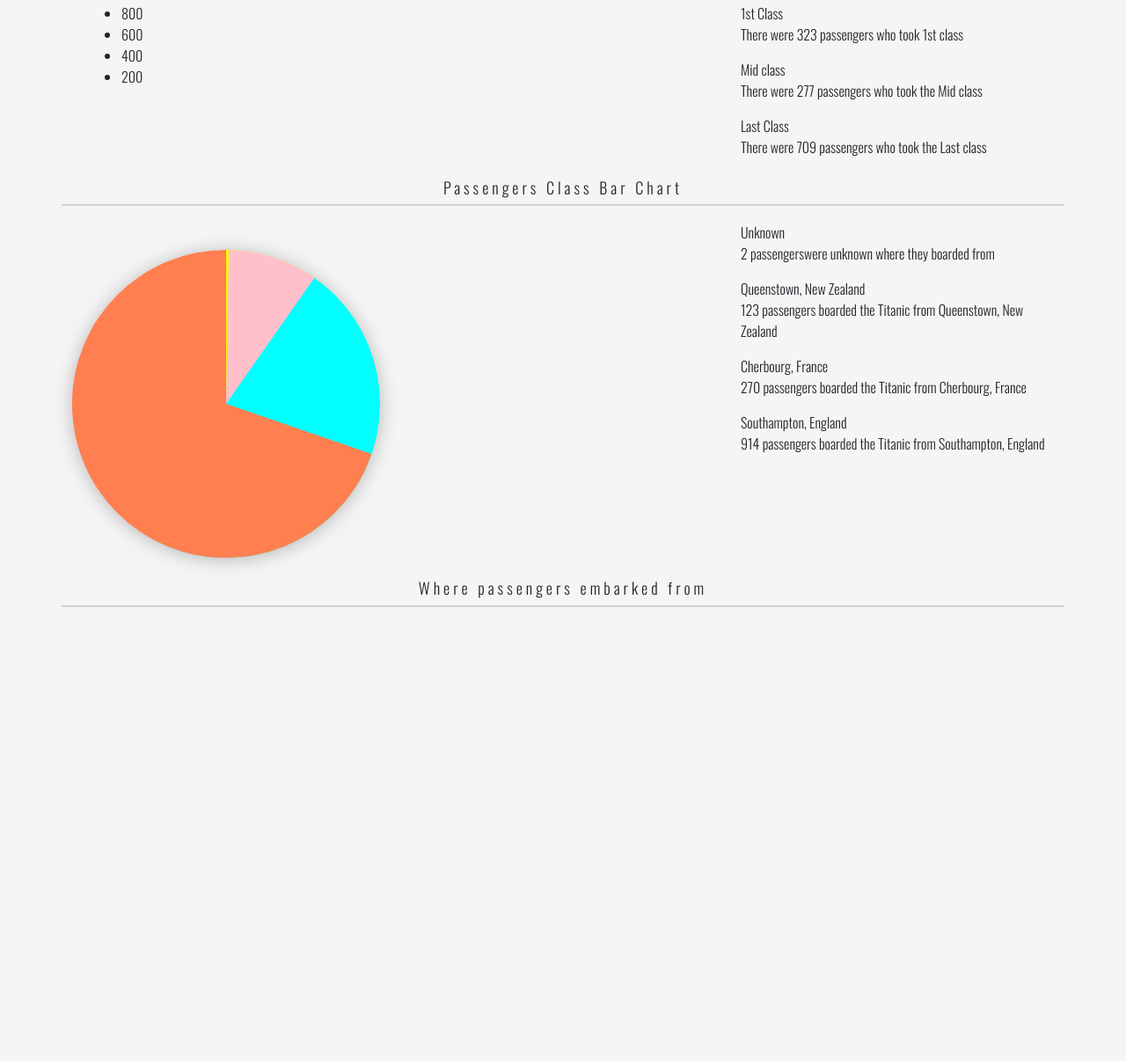
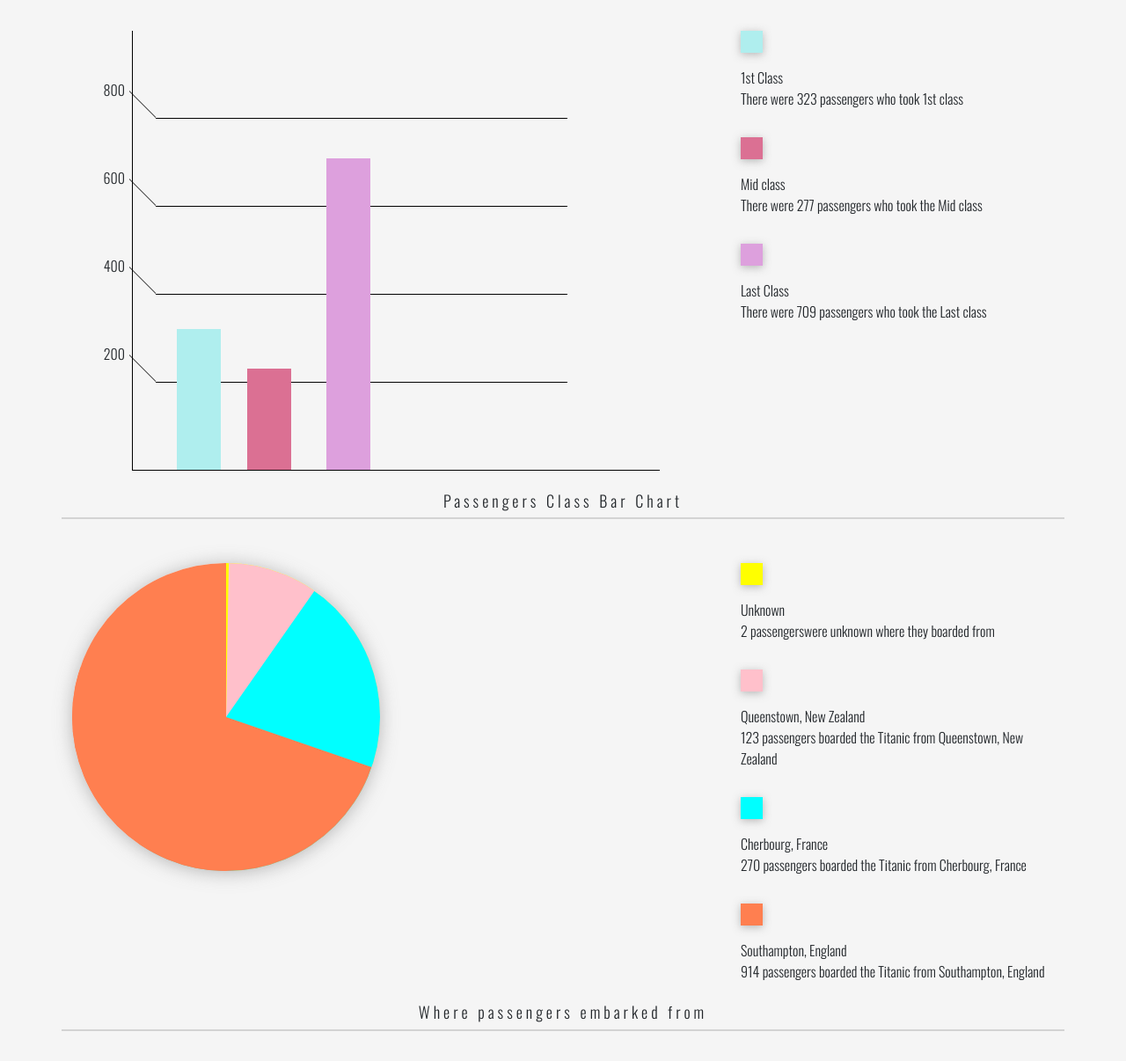
Before and after one commit to CSBinusInternational/Carmen_BarChart_html, a plain HTML site: page Index.html in a window 1280 px wide. Shown: the part 1534-2740 px from the top of the page at 88% size. Before the commit the page ends 2266 px from the top, so only its background shows below. Drawn offline with nearby package versions, Linux system fonts and the light colour scheme.

Commit message:
Update style.css

```diff
--- a/style.css
+++ b/style.css
@@ -2,10 +2,12 @@
     margin: 0;
     padding: 0;
 }
-html,body{
+body{
     font-family: 'Oswald', sans-serif;
     width: 100%;
     height: 100%;
+    justify-content: center;
+    align-items: center;
     background-color: whitesmoke;
 }
 nav{
@@ -45,8 +47,6 @@ h2{
 .pie-container{
     margin-top: 16px;
     display: flex;
-    align-items: center;
-    justify-content: center;
     width: 350px;
     height: 350px;
     margin-top: 2rem;
@@ -58,7 +58,7 @@ h2{
 .gender-content{
     background:conic-gradient( pink 64%, lightblue 36%)
 }
-.marker1{
+.gender-marker1{
     position: relative;
     width: 25px;
     height: 25px;
@@ -67,10 +67,10 @@ h2{
     background-color:lightblue;
     justify-content: center;
     align-items: center;
-    box-shadow: 0 2px 20px rgba(122, 122, 122, 0.5);
+    box-shadow: 0 2px 10px rgba(122, 122, 122, 0.5);
     overflow: hidden;
 }
-.marker2{
+.gender-marker2{
     position: relative;
     width: 25px;
     height: 25px;
@@ -143,16 +143,175 @@ h2{
 .pclass-layer:nth-child(4)::before{
     transform: rotate(20deg);
 }
+.pclass-marker1{
+    position: relative;
+    width: 25px;
+    height: 25px;
+    margin-top: 2rem;
+    margin-bottom: 1em;
+    background-color:gold;
+    justify-content: center;
+    align-items: center;
+    box-shadow: 0 2px 10px rgba(122, 122, 122, 0.5);
+    overflow: hidden;
+}
+.pclass-marker2{
+    position: relative;
+    width: 25px;
+    height: 25px;
+    margin-top: 2rem;
+    margin-bottom: 1em;
+    background-color:silver;
+    justify-content: center;
+    align-items: center;
+    box-shadow: 0 2px 10px rgba(122, 122, 122, 0.5);
+    overflow: hidden;
+}
+.pclass-marker3{
+    position: relative;
+    width: 25px;
+    height: 25px;
+    margin-top: 2rem;
+    margin-bottom: 1em;
+    background-color:brown;
+    justify-content: center;
+    align-items: center;
+    box-shadow: 0 2px 10px rgba(122, 122, 122, 0.5);
+    overflow: hidden;
+}
 /**/
 
 /*Survived*/
 .survive-content{
     background:conic-gradient( white 68%, black 38%)
 }
+.survive-marker1{
+    position: relative;
+    width: 25px;
+    height: 25px;
+    margin-top: 2rem;
+    margin-bottom: 1em;
+    background-color:white;
+    justify-content: center;
+    align-items: center;
+    box-shadow: 0 2px 10px rgba(122, 122, 122, 0.5);
+    overflow: hidden;
+}
+.survive-marker2{
+    position: relative;
+    width: 25px;
+    height: 25px;
+    margin-top: 2rem;
+    margin-bottom: 1em;
+    background-color:black;
+    justify-content: center;
+    align-items: center;
+    box-shadow: 0 2px 10px rgba(122, 122, 122, 0.5);
+    overflow: hidden;
+}
 /**/
 
-/*Chart 4*/
-
+/*Bar chart*/
+.bar-container{
+    position: relative;
+    width: 600px;
+    height: 500px;
+    border: 1px solid black;
+    border-top: none;
+    border-right: none;
+    margin-top: 2rem;
+    margin-bottom: 1em;
+    z-index: 0;
+}
+.amount{
+    position: relative;
+    top: 0px;
+    left: -30px;
+    width: 500px;
+    height: 500px;
+    z-index: 100;
+}
+.amount li{
+    list-style: none;
+    position: relative;
+    left: 0px;
+    height: 100px;
+    border-bottom: 1px solid black;
+}
+.amount li::before{
+    content: "";
+    position: absolute;
+    top: -15px;
+    left: -30px;
+    height: 100%;
+    border-bottom: 1px solid black;
+    transform: skewY(45deg);
+    width: 30px;
+}
+.amount li div{
+    position: absolute;
+    width: 80px;
+    font-size: 16px;
+    left: -115px;
+    padding-top: 55px;
+    text-align: right;
+}
+.bar{
+    width: 50px;
+    height: 32%;
+    background-color: paleturquoise;
+    position: absolute;
+    left: 10px;
+    bottom: 0;
+    z-index: 1000;
+    margin: 0 40px;
+}
+.two{
+    left: 15%;
+    height: 23%;
+    background-color: palevioletred;
+}
+.three{
+    left: 30%;
+    height: 71%;
+    background-color: plum;
+}
+.bar-marker1{
+    position: relative;
+    width: 25px;
+    height: 25px;
+    margin-top: 2rem;
+    margin-bottom: 1em;
+    background-color:paleturquoise;
+    justify-content: center;
+    align-items: center;
+    box-shadow: 0 2px 10px rgba(122, 122, 122, 0.5);
+    overflow: hidden;
+}
+.bar-marker2{
+    position: relative;
+    width: 25px;
+    height: 25px;
+    margin-top: 2rem;
+    margin-bottom: 1em;
+    background-color:palevioletred;
+    justify-content: center;
+    align-items: center;
+    box-shadow: 0 2px 10px rgba(122, 122, 122, 0.5);
+    overflow: hidden;
+}
+.bar-marker3{
+    position: relative;
+    width: 25px;
+    height: 25px;
+    margin-top: 2rem;
+    margin-bottom: 1em;
+    background-color:plum;
+    justify-content: center;
+    align-items: center;
+    box-shadow: 0 2px 10px rgba(122, 122, 122, 0.5);
+    overflow: hidden;
+}
 /**/
 
 /*Embarked*/
@@ -223,4 +382,52 @@ h2{
 .embarked-layer:nth-child(5)::before{
     transform: rotate(160deg);
 }
+.embarked-marker1{
+    position: relative;
+    width: 25px;
+    height: 25px;
+    margin-top: 2rem;
+    margin-bottom: 1em;
+    background-color:yellow;
+    justify-content: center;
+    align-items: center;
+    box-shadow: 0 2px 10px rgba(122, 122, 122, 0.5);
+    overflow: hidden;
+}
+.embarked-marker2{
+    position: relative;
+    width: 25px;
+    height: 25px;
+    margin-top: 2rem;
+    margin-bottom: 1em;
+    background-color:pink;
+    justify-content: center;
+    align-items: center;
+    box-shadow: 0 2px 10px rgba(122, 122, 122, 0.5);
+    overflow: hidden;
+}
+.embarked-marker3{
+    position: relative;
+    width: 25px;
+    height: 25px;
+    margin-top: 2rem;
+    margin-bottom: 1em;
+    background-color:cyan;
+    justify-content: center;
+    align-items: center;
+    box-shadow: 0 2px 10px rgba(122, 122, 122, 0.5);
+    overflow: hidden;
+}
+.embarked-marker4{
+    position: relative;
+    width: 25px;
+    height: 25px;
+    margin-top: 2rem;
+    margin-bottom: 1em;
+    background-color:coral;
+    justify-content: center;
+    align-items: center;
+    box-shadow: 0 2px 10px rgba(122, 122, 122, 0.5);
+    overflow: hidden;
+}
 /**/
```
